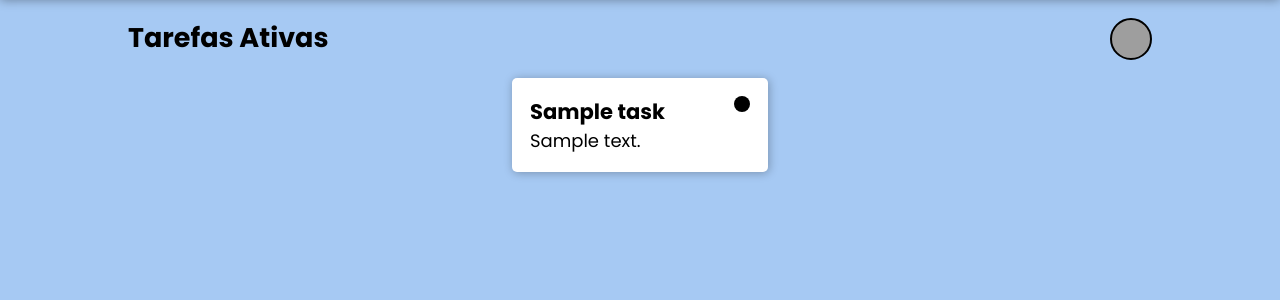
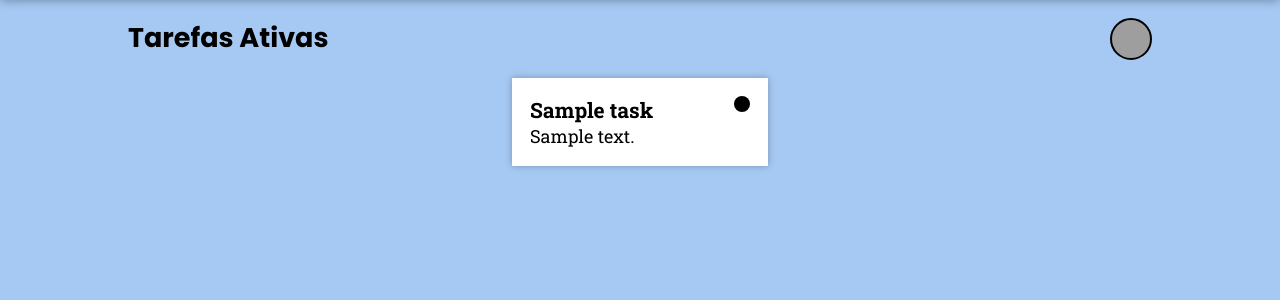
Before and after one commit to DeividSouSan/Taskmaster, a Flask app: page /board in a window 1280 px wide. Shown: the part 55-355 px from the top of the page. Run offline with Flask 3, Linux system fonts and the light colour scheme; a user stored in the database is signed in; tables that the repository leaves empty hold one stand-in row (values such as "Sample post"); some libraries are stand-ins or nearby versions; grey boxes are pictures that could not be loaded.

Commit message:
refactor: Roboto Slab font added to task card

```diff
--- a/src/static/css/board.css
+++ b/src/static/css/board.css
@@ -7,6 +7,7 @@ main {
     justify-content: center;
     align-items: center;
 }
+
 
 .board-top {
     display: flex;
@@ -48,11 +49,11 @@ main {
 
     .task {
         background-color: white;
-        border-radius: 5px;
         width: 20vw;
+        font-family: "Roboto Slab";
 
         padding: 1rem;
-        box-shadow: 1px 1px 10px rgba(0, 0, 0, 0.277);
+        box-shadow: 0px 0px 7px rgba(0, 0, 0, 0.277);
         transition: all 500ms ease-in-out;
 
         .task-header {
```
